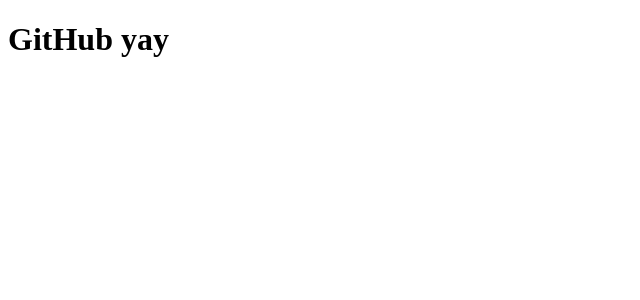
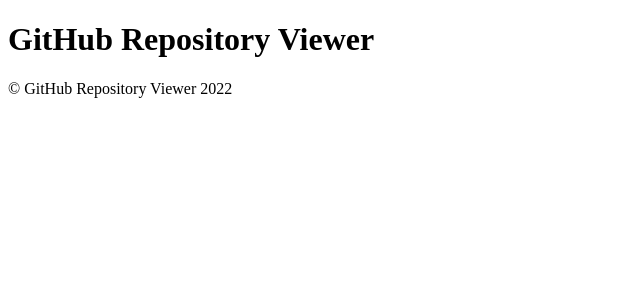
Before and after one commit to EmilyKral/GItHub-repo-tracker, a React app: page / in a window 1280 px wide. Shown: the top 300 px of the page, without its empty margins (0-640 px from the left). Built offline with nearby package versions, Linux system fonts and the light colour scheme.

Commit message:
added basic header and footer

```diff
--- a/src/App.js
+++ b/src/App.js
@@ -1,8 +1,16 @@
 import React from "react";
+import { Home } from "./pages";
+import { Header, Footer } from "./layout";
 // import "./App.css";
 
 function App() {
-	return <h1>GitHub yay</h1>;
+	return (
+		<>
+			<Header />
+			<Home />
+			<Footer />
+		</>
+	);
 }
 
 export default App;
--- a/src/layout/Footer/index.js
+++ b/src/layout/Footer/index.js
@@ -0,0 +1,5 @@
+import React from "react";
+
+const Footer = () => <span id="footer">&copy; GitHub Repository Viewer 2022</span>;
+
+export default Footer;
--- a/src/layout/index.js
+++ b/src/layout/index.js
@@ -0,0 +1,2 @@
+export { default as Header } from "./Header";
+export { default as Footer } from "./Footer";
--- a/src/pages/Home/index.js
+++ b/src/pages/Home/index.js
@@ -0,0 +1,7 @@
+import React from "react";
+
+function Home() {
+	return <></>;
+}
+
+export default Home;
--- a/src/pages/index.js
+++ b/src/pages/index.js
@@ -0,0 +1 @@
+export { default as Home } from "./Home";
```
Also changed, not shown: src/components/index.js (added).
